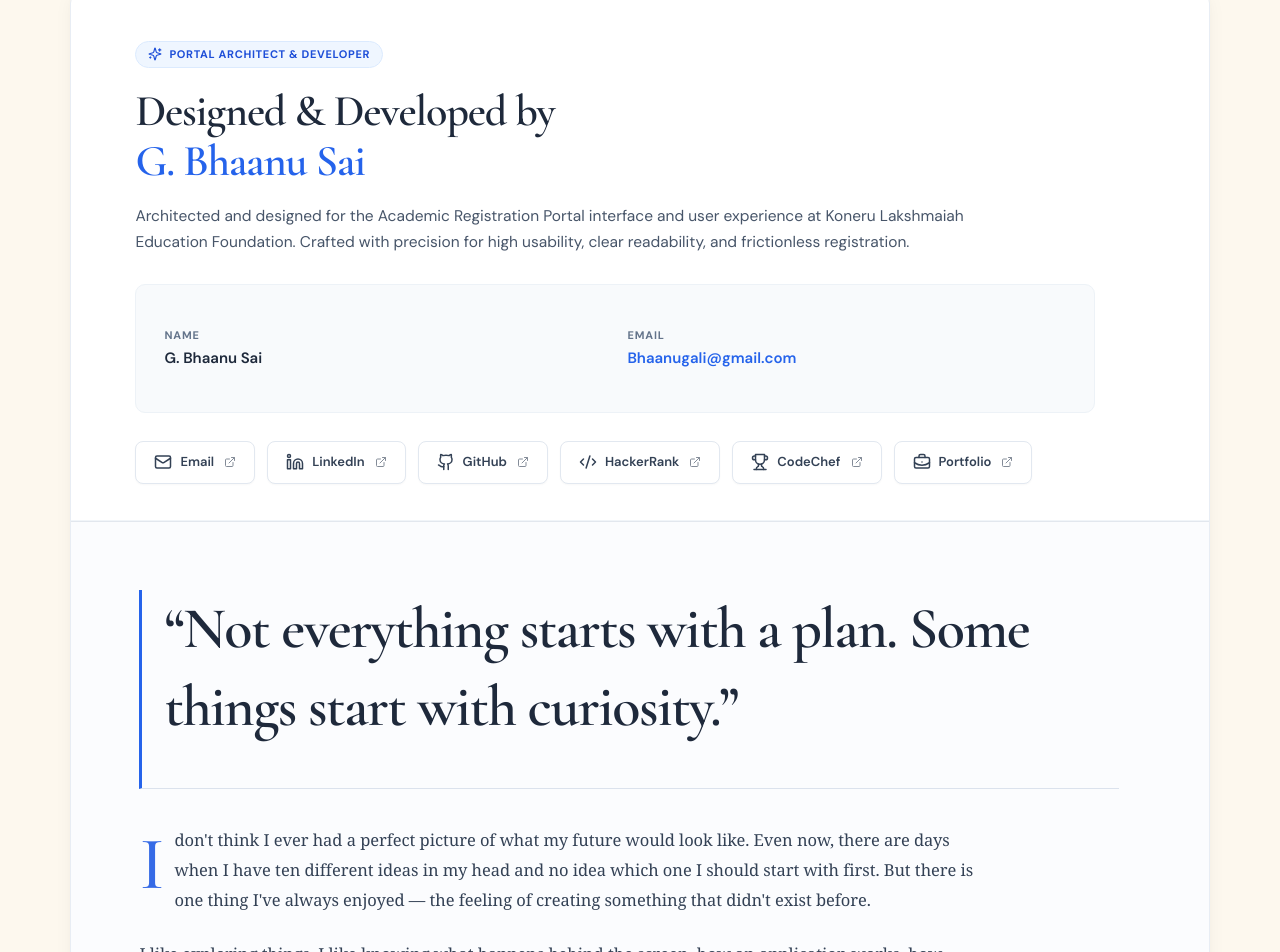
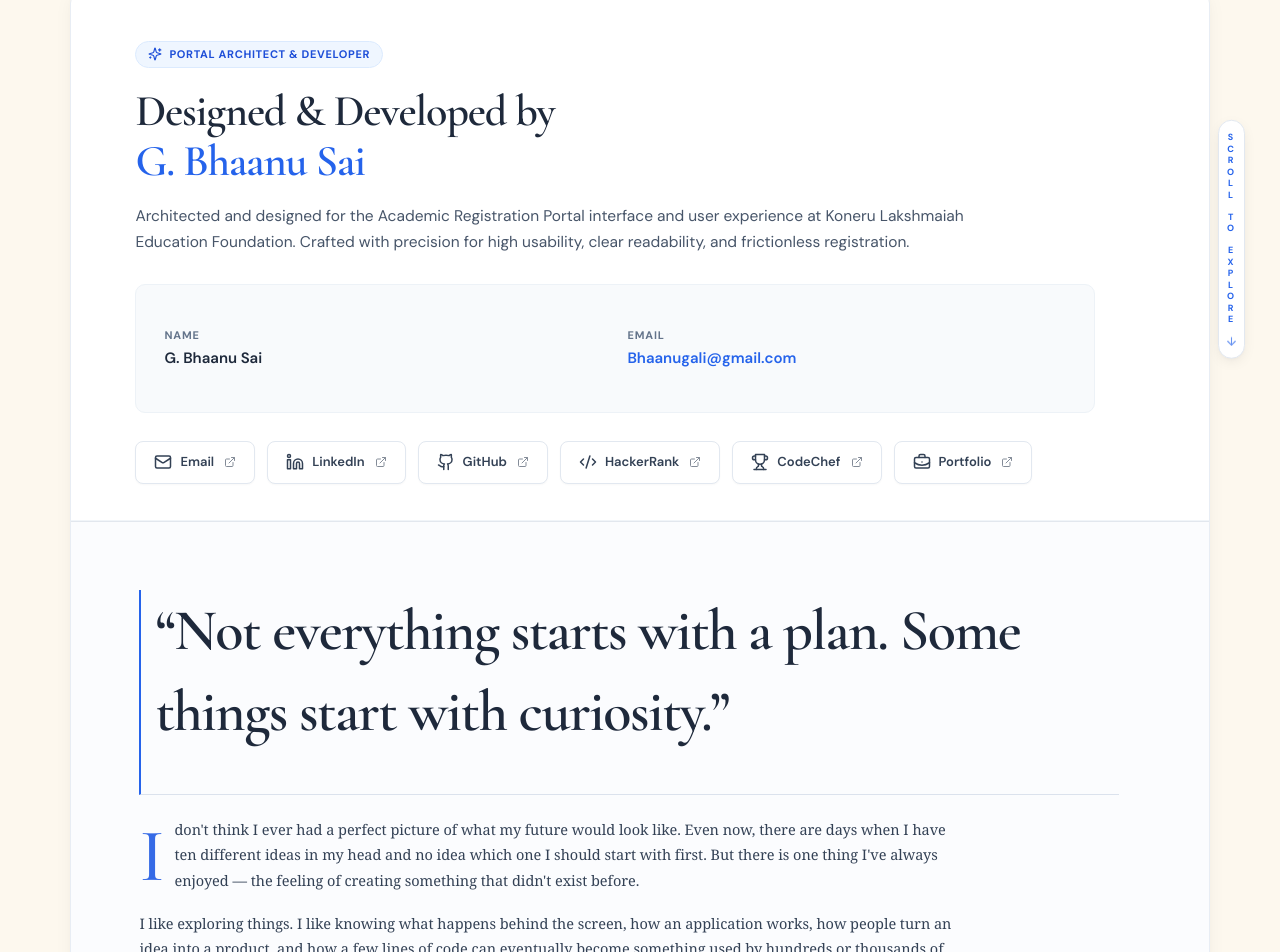
Before and after one commit to BhaanuG/Academic-Registration-Portal, a Next.js app: page /KLEF/3-2/Developer/G-Bhaanu-Sai in a window 1280 px wide. Shown: the part 161-1113 px from the top of the page. Built offline with nearby package versions, Linux system fonts and the light colour scheme.

Commit message:
feat(developer): implement interactive smooth-scrolling pill anchor button

```diff
--- a/src/app/(frontend)/styles/developer-page.css
+++ b/src/app/(frontend)/styles/developer-page.css
@@ -193,43 +193,43 @@
 
 /* Editorial Story Section: Wide padded canvas with optimal reading measure */
 .developer-story {
-  padding: clamp(40px, 4.5vw, 64px) clamp(32px, 5vw, 64px);
+  padding: clamp(36px, 4vw, 56px) clamp(32px, 5vw, 64px);
   background: #ffffff;
 }
 
 .developer-quote {
   font-family: var(--font-cormorant), Georgia, serif;
-  font-size: clamp(23px, 2.8vw, 32px);
-  line-height: 1.35;
+  font-size: clamp(16px, 1.8vw, 19px);
+  line-height: 1.4;
   color: #1e293b;
   font-style: italic;
   font-weight: 600;
-  border-left: 3.5px solid #2563eb;
-  padding-left: 22px;
-  margin: 0 0 36px 0;
+  border-left: 2.5px solid #2563eb;
+  padding-left: 14px;
+  margin: 0 0 22px 0;
   max-width: 980px;
 }
 
 /* Maintain comfortable editorial reading width (approx. 780px-840px) to prevent overstretched lines */
 .developer-story-body {
-  max-width: 840px;
+  max-width: 820px;
 }
 
 .developer-story-body p {
-  font-size: 16.5px;
-  line-height: 1.82;
+  font-size: 14.5px;
+  line-height: 1.75;
   color: #334155;
-  margin: 0 0 24px 0;
-  letter-spacing: -0.003em;
+  margin: 0 0 18px 0;
+  letter-spacing: -0.002em;
 }
 
 .developer-story-body .story-emphasis {
   font-family: var(--font-cormorant), Georgia, serif;
-  font-size: 21px;
+  font-size: 18px;
   font-weight: 700;
   line-height: 1.4;
   color: #1e293b;
-  margin: 32px 0 20px;
+  margin: 24px 0 16px;
 }
 
 .developer-story-body p strong {
@@ -238,13 +238,13 @@
 }
 
 .developer-story-body .story-closing {
-  margin-top: 36px;
-  padding: 20px 24px;
+  margin-top: 28px;
+  padding: 16px 20px;
   background: #f8fafc;
   border-left: 3px solid #f59e0b;
   border-radius: 0 8px 8px 0;
-  font-size: 15.5px;
-  line-height: 1.7;
+  font-size: 14px;
+  line-height: 1.65;
   color: #475569;
 }
 
@@ -252,6 +252,100 @@
   font-style: italic;
   color: #1e293b;
   font-weight: 500;
+}
+
+/* ==========================================================================
+   VERTICAL RIGHT-SIDE SCROLL INDICATOR BUTTON
+   Centered in the space between the card right edge and viewport right edge
+   ========================================================================== */
+.developer-scroll-indicator {
+  position: fixed;
+  right: clamp(10px, 2.75vw, 38px);
+  top: 50%;
+  transform: translateY(-50%);
+  z-index: 40;
+  display: flex;
+  flex-direction: column;
+  align-items: center;
+  opacity: 1;
+  transition: opacity 320ms cubic-bezier(0.16, 1, 0.3, 1), transform 320ms cubic-bezier(0.16, 1, 0.3, 1);
+}
+
+.developer-scroll-indicator.is-hidden {
+  opacity: 0;
+  transform: translateY(calc(-50% + 12px));
+  pointer-events: none;
+  visibility: hidden;
+}
+
+.scroll-track-button {
+  background: #ffffff;
+  border: 1px solid #e2e8f0;
+  border-radius: 9999px;
+  padding: 12px 6px 10px;
+  display: flex;
+  flex-direction: column;
+  align-items: center;
+  gap: 2.5px;
+  cursor: pointer;
+  box-shadow: 0 4px 14px -2px rgba(15, 23, 42, 0.08), 0 2px 5px -1px rgba(15, 23, 42, 0.04);
+  transition: all 200ms cubic-bezier(0.16, 1, 0.3, 1);
+  user-select: none;
+}
+
+.scroll-track-button:hover {
+  background: #f0f7ff;
+  border-color: #93c5fd;
+  transform: translateY(2px);
+  box-shadow: 0 6px 18px -2px rgba(37, 99, 235, 0.16);
+}
+
+.scroll-track-button:active {
+  transform: translateY(4px);
+  background: #e0f0fe;
+}
+
+.scroll-char {
+  font-family: var(--font-sans);
+  font-size: 9px;
+  font-weight: 750;
+  letter-spacing: 0.16em;
+  color: #2563eb;
+  text-align: center;
+  line-height: 1;
+}
+
+.scroll-word-gap {
+  display: block;
+  height: 8px;
+  width: 1px;
+}
+
+.scroll-cue-arrow {
+  margin-top: 8px;
+  display: flex;
+  align-items: center;
+  justify-content: center;
+  color: #2563eb;
+  animation: subtleBounce 2.2s infinite cubic-bezier(0.45, 0, 0.55, 1);
+}
+
+@keyframes subtleBounce {
+  0%, 100% {
+    transform: translateY(0);
+    opacity: 0.7;
+  }
+  50% {
+    transform: translateY(6px);
+    opacity: 1;
+  }
+}
+
+/* Responsive Constraints */
+@media (max-width: 1100px) {
+  .developer-scroll-indicator {
+    display: none;
+  }
 }
 
 /* Responsive Constraints */
--- a/src/portal/pages/Developer.jsx
+++ b/src/portal/pages/Developer.jsx
@@ -1,4 +1,5 @@
-import { ArrowLeft, BriefcaseBusiness, Code2, ExternalLink, Github, Linkedin, Mail, Sparkles, Trophy } from "lucide-react";
+import { useEffect, useState } from "react";
+import { ArrowDown, ArrowLeft, BriefcaseBusiness, Code2, ExternalLink, Github, Linkedin, Mail, Sparkles, Trophy } from "lucide-react";
 import { Link, useLocation } from "react-router";
 import Brand from "../components/common/Brand";
 import PortalFooter from "../components/layout/PortalFooter";
@@ -18,6 +19,28 @@ export default function Developer() {
   const location = useLocation();
   const { studentId } = useAuth();
   const returnTo = location.state?.from || (studentId ? getLastRoute() : "/") || "/";
+  const [isScrolled, setIsScrolled] = useState(false);
+
+  useEffect(() => {
+    const handleScroll = () => {
+      if (window.scrollY > 40) {
+        setIsScrolled(true);
+      } else {
+        setIsScrolled(false);
+      }
+    };
+    window.addEventListener("scroll", handleScroll, { passive: true });
+    return () => window.removeEventListener("scroll", handleScroll);
+  }, []);
+
+  const handleScrollToExplore = () => {
+    const storySection = document.querySelector(".developer-story");
+    if (storySection) {
+      storySection.scrollIntoView({ behavior: "smooth" });
+    } else {
+      window.scrollBy({ top: 400, behavior: "smooth" });
+    }
+  };
 
   return (
     <div className="developer-shell developer-reference">
@@ -86,6 +109,41 @@ export default function Developer() {
             </div>
           </section>
         </article>
+
+        {/* Right-Side Vertical Scroll Indicator Button */}
+        <aside
+          className={`developer-scroll-indicator ${isScrolled ? "is-hidden" : ""}`}
+          aria-hidden={isScrolled ? "true" : undefined}
+        >
+          <button
+            type="button"
+            className="scroll-track-button"
+            onClick={handleScrollToExplore}
+            title="Scroll down to read personal story"
+            aria-label="Scroll to explore personal story"
+          >
+            <span className="scroll-char">S</span>
+            <span className="scroll-char">C</span>
+            <span className="scroll-char">R</span>
+            <span className="scroll-char">O</span>
+            <span className="scroll-char">L</span>
+            <span className="scroll-char">L</span>
+            <span className="scroll-word-gap" />
+            <span className="scroll-char">T</span>
+            <span className="scroll-char">O</span>
+            <span className="scroll-word-gap" />
+            <span className="scroll-char">E</span>
+            <span className="scroll-char">X</span>
+            <span className="scroll-char">P</span>
+            <span className="scroll-char">L</span>
+            <span className="scroll-char">O</span>
+            <span className="scroll-char">R</span>
+            <span className="scroll-char">E</span>
+            <div className="scroll-cue-arrow">
+              <ArrowDown size={13} />
+            </div>
+          </button>
+        </aside>
       </main>
       <PortalFooter returnTo={returnTo} />
     </div>
```
